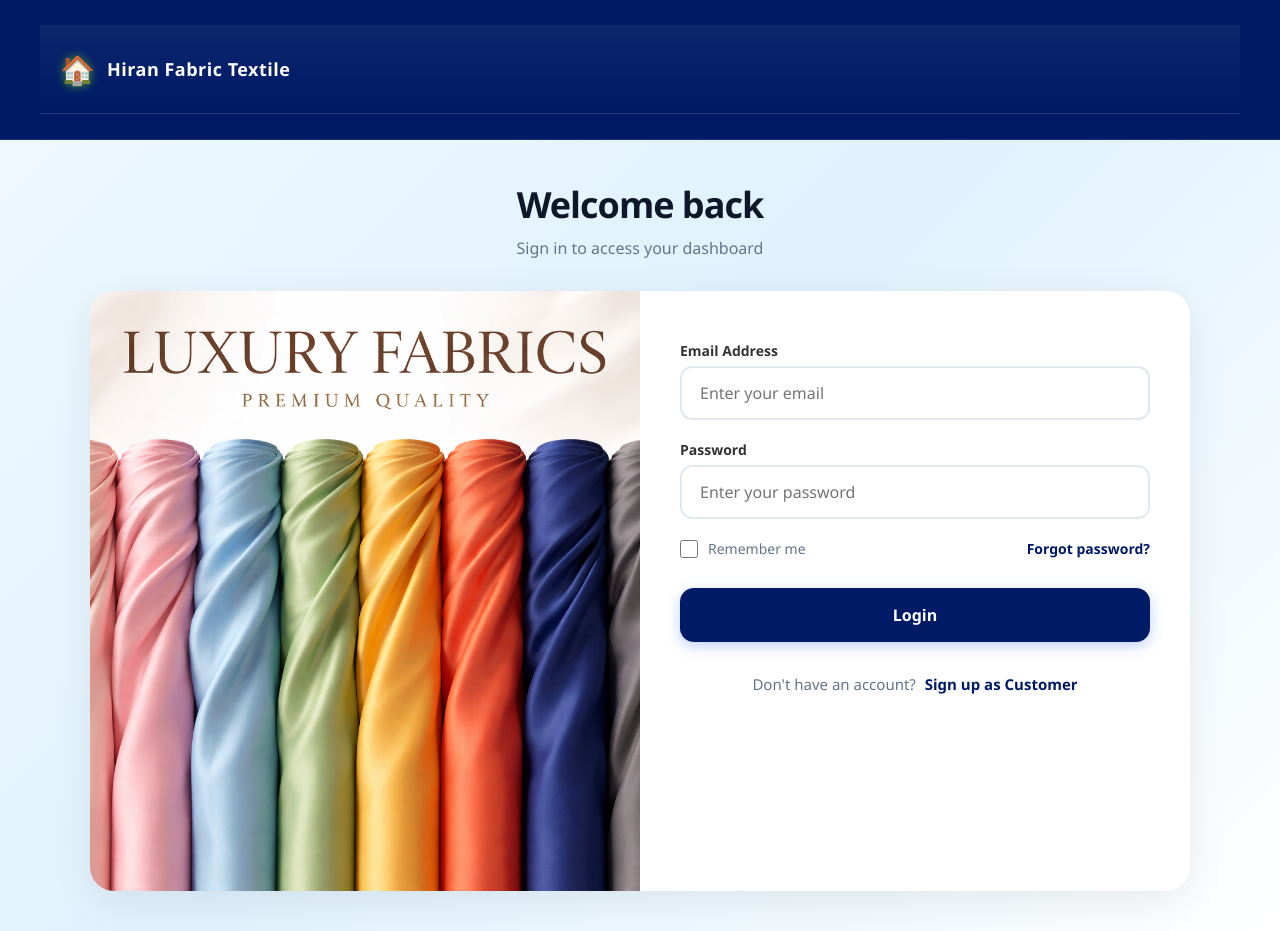
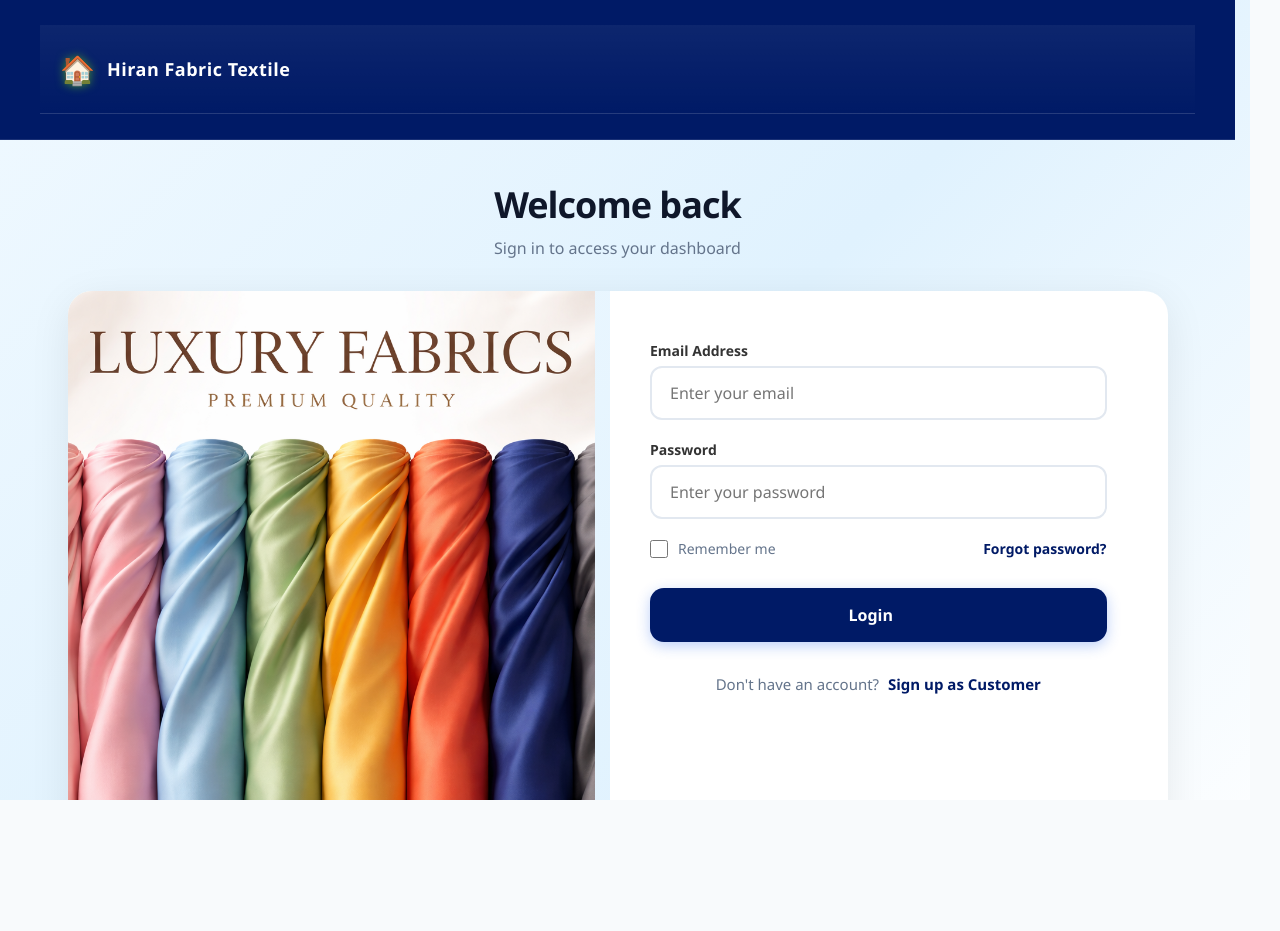
Before and after one commit to shpeiris/Fabric-managment-system-Hiran-tex, a React (Vite) app in the folder frontend/: page /login in a window 1280 px wide. After the commit the page ends 800 px from the top, so only its background shows below. Built offline with nearby package versions, Linux system fonts and the light colour scheme; no server answers.

Commit message:
resolve the "moving pages" issue during dragging and scrolling:

```diff
--- a/frontend/src/index.css
+++ b/frontend/src/index.css
@@ -0,0 +1,39 @@
+/* Global Reset & Layout Stability */
+*, *::before, *::after {
+    box-sizing: border-box;
+    margin: 0;
+    padding: 0;
+}
+
+html, body {
+    width: 100%;
+    height: 100%;
+    overflow-x: hidden; /* Prevent horizontal scroll 'jumping' or 'moving' */
+    overscroll-behavior: none; /* Disable bounce/pull-to-refresh movement */
+    background-color: #f8fafc;
+    color: #333;
+    font-family: 'Inter', 'Segoe UI', Tahoma, Geneva, Verdana, sans-serif;
+    -webkit-font-smoothing: antialiased;
+    -moz-osx-font-smoothing: grayscale;
+}
+
+/* Prevent unwanted 'page movement' / 'ghosting' when dragging imagery */
+img {
+    -webkit-user-drag: none;
+    user-select: none;
+}
+
+/* Prevent text selection from causing horizontal shift in layout */
+.no-select {
+    user-select: none;
+}
+
+/* Scrollbar stability */
+* {
+    scrollbar-gutter: stable;
+}
+
+/* Fix for modern browsers to prevent layout shift on scrollbar toggle */
+:root {
+    overflow-y: scroll;
+}
--- a/frontend/src/main.jsx
+++ b/frontend/src/main.jsx
@@ -1,6 +1,7 @@
 import { StrictMode } from 'react'
 import { createRoot } from 'react-dom/client'
 import App from './App.jsx'
+import './index.css'
 
 createRoot(document.getElementById('root')).render(
   <StrictMode>
--- a/frontend/src/pages/admin/layout/AdminLayout.css
+++ b/frontend/src/pages/admin/layout/AdminLayout.css
@@ -2,7 +2,7 @@
 .admin-container {
     display: flex;
     min-height: 100vh;
-    font-family: 'Inter', 'Segoe UI', Tahoma, Geneva, Verdana, sans-serif;
+    width: 100vw;
     background-color: #f8fafc;
 }
 
@@ -14,6 +14,7 @@
     display: flex;
     flex-direction: column;
     box-shadow: 4px 0 15px rgba(0, 0, 0, 0.3);
+    user-select: none; /* Prevent sidebar dragging/selection movement */
     z-index: 1000;
     transition: width 0.3s ease;
 }
@@ -107,7 +108,8 @@
     padding: 0 30px;
     box-shadow: 0 2px 10px rgba(0, 0, 0, 0.05);
     z-index: 100;
-    flex-shrink: 0; /* Prevent header from resizing unexpectedly */
+    flex-shrink: 0;
+    user-select: none; /* Prevent header dragging issues */
 }
 
 .header-search {
```
